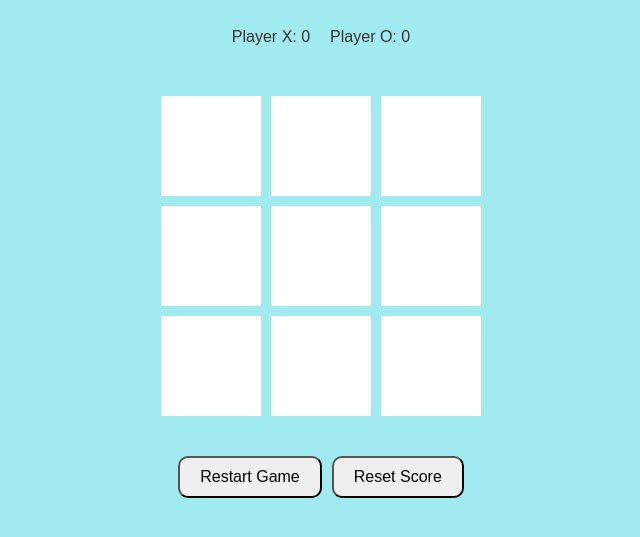
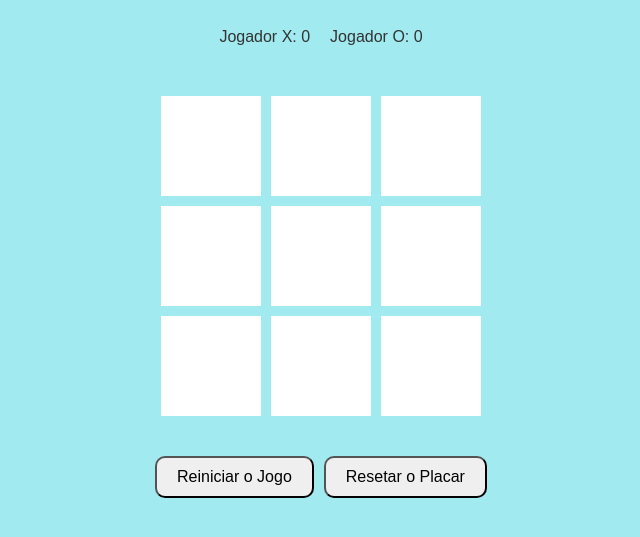
Before and after one commit to DanielFugimoto/TicTacToe, a plain HTML site: page index.html in a window 1280 px wide. Shown: the part 179-716 px from the top of the page, without its empty margins (319-959 px from the left). Drawn offline with Linux system fonts and the light colour scheme.

Commit message:
Update index.html

```diff
--- a/index.html
+++ b/index.html
@@ -12,10 +12,11 @@
     <div class="game-container">
         <h1>Tic-Tac-Toe</h1>
         <div id="scoreboard">
-            <div class="player">Player X: <span id="playerXScore">0</span></div>
-            <div class="player">Player O: <span id="playerOScore">0</span></div>
+            <div class="player">Jogador X: <span id="playerXScore">0</span></div>
+            <div class="player">Jogador O: <span id="playerOScore">0</span></div>
         </div>
         <div id="game-board" class="board">
+            <!-- As células são marcadas com um atributo personalizado `data-cell` para identificação via JavaScript -->
             <div class="cell" data-cell></div>
             <div class="cell" data-cell></div>
             <div class="cell" data-cell></div>
@@ -27,8 +28,8 @@
             <div class="cell" data-cell></div>
         </div>
         <div id="botoes">
-            <button id="restartButton">Restart Game</button>
-            <button id="resetScoreButton">Reset Score</button>
+            <button id="restartButton">Reiniciar o Jogo</button>
+            <button id="resetScoreButton">Resetar o Placar</button>
         </div>
 
     </div>
```
